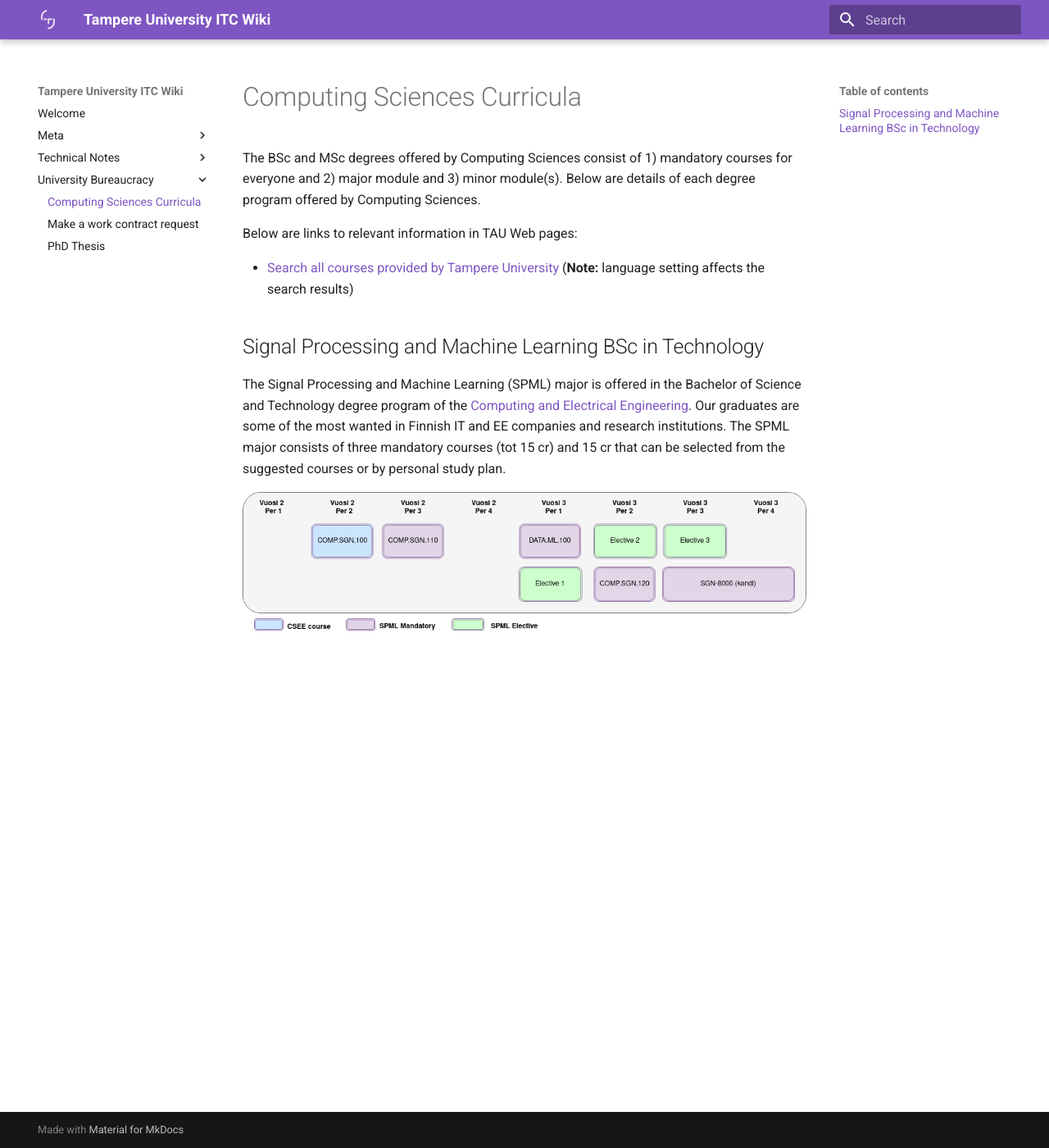
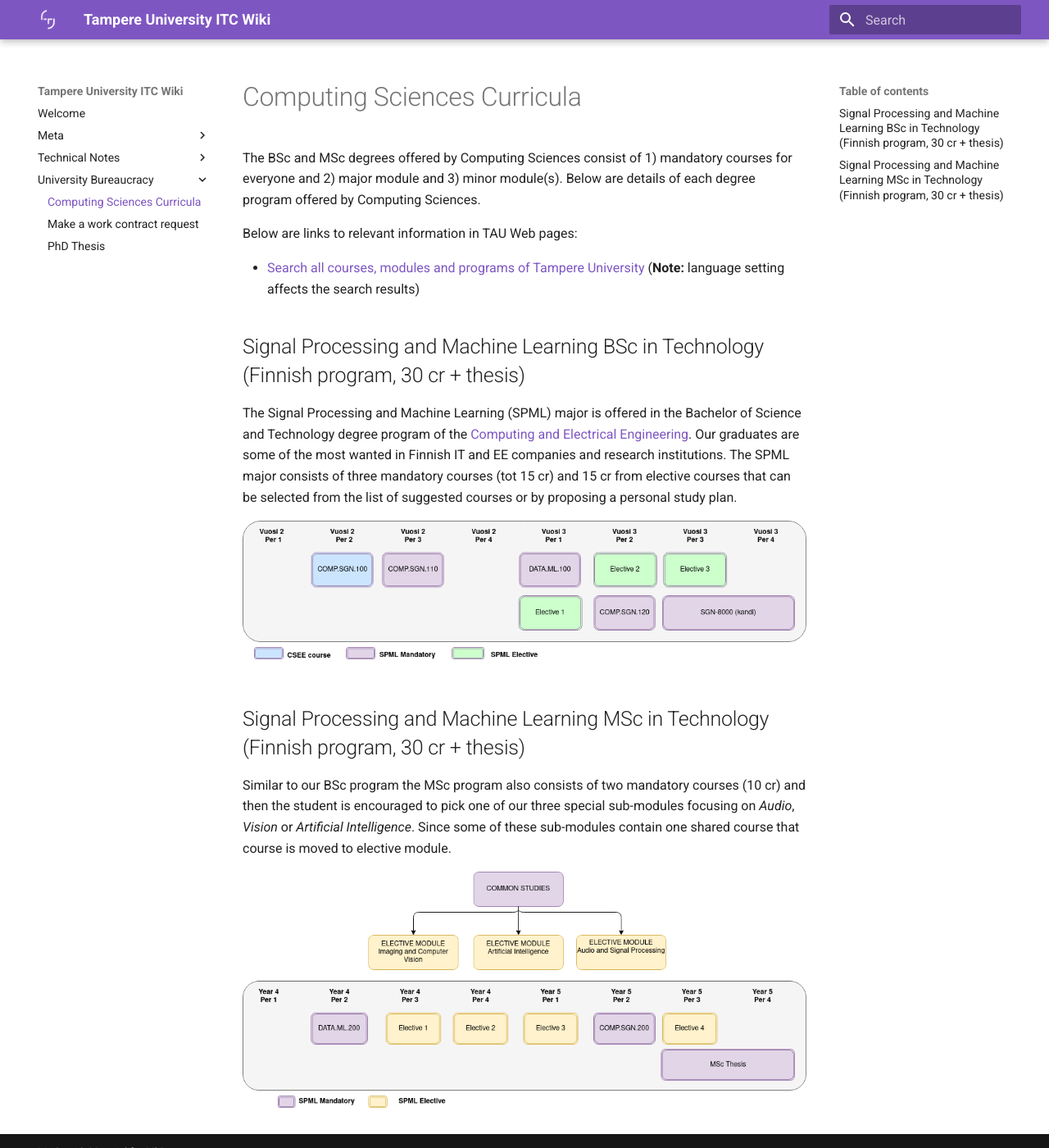
Before and after one commit to TUNI-ITC/wiki, an MkDocs documentation site: the page built from docs/University-Bureaucracy/cs_curricula.md, in a window 1280 px wide and 1400 px high. Shown: the whole window at 82% size. Built offline with MkDocs 1.6.1 and Material for MkDocs 9.7.7, drawn with Linux system fonts in a browser that asks for light colours.

Commit message:
added MSc details

```diff
--- a/docs/University-Bureaucracy/cs_curricula.md
+++ b/docs/University-Bureaucracy/cs_curricula.md
@@ -3,10 +3,15 @@
 
 Below are links to relevant information in TAU Web pages:
 
- - [Search all courses provided by Tampere University](https://www.tuni.fi/studentsguide/curriculum/course-units) (**Note:** language setting affects the search results)
+ - [Search all courses, modules and programs of Tampere University](https://www.tuni.fi/studentsguide/curriculum/course-units) (**Note:** language setting affects the search results)
 
-## Signal Processing and Machine Learning BSc in Technology
+## Signal Processing and Machine Learning BSc in Technology (Finnish program, 30 cr + thesis)
 
-The Signal Processing and Machine Learning (SPML) major is offered in the Bachelor of Science and Technology degree program of the [Computing and Electrical Engineering](https://www.tuni.fi/en/study-with-us/science-and-engineering-computing-and-electrical-engineering). Our graduates are some of the most wanted in Finnish IT and EE companies and research institutions. The SPML major consists of three mandatory courses (tot 15 cr) and 15 cr that can be selected from the suggested courses or by personal study plan.
+The Signal Processing and Machine Learning (SPML) major is offered in the Bachelor of Science and Technology degree program of the [Computing and Electrical Engineering](https://www.tuni.fi/en/study-with-us/science-and-engineering-computing-and-electrical-engineering). Our graduates are some of the most wanted in Finnish IT and EE companies and research institutions. The SPML major consists of three mandatory courses (tot 15 cr) and 15 cr from elective courses that can be selected from the list of suggested courses or by proposing a personal study plan.
 
 ![SPML BSc structure](assets/SPML_BSc_FIN_structure.png)
+
+## Signal Processing and Machine Learning MSc in Technology (Finnish program, 30 cr + thesis)
+Similar to our BSc program the MSc program also consists of two mandatory courses (10 cr) and then the student is encouraged to pick one of our three special sub-modules focusing on *Audio*, *Vision* or *Artificial Intelligence*. Since some of these sub-modules contain one shared course that course is moved to elective module.
+
+![SPML MSc structure](assets/SPML_MSc_FIN_structure.png)
```
